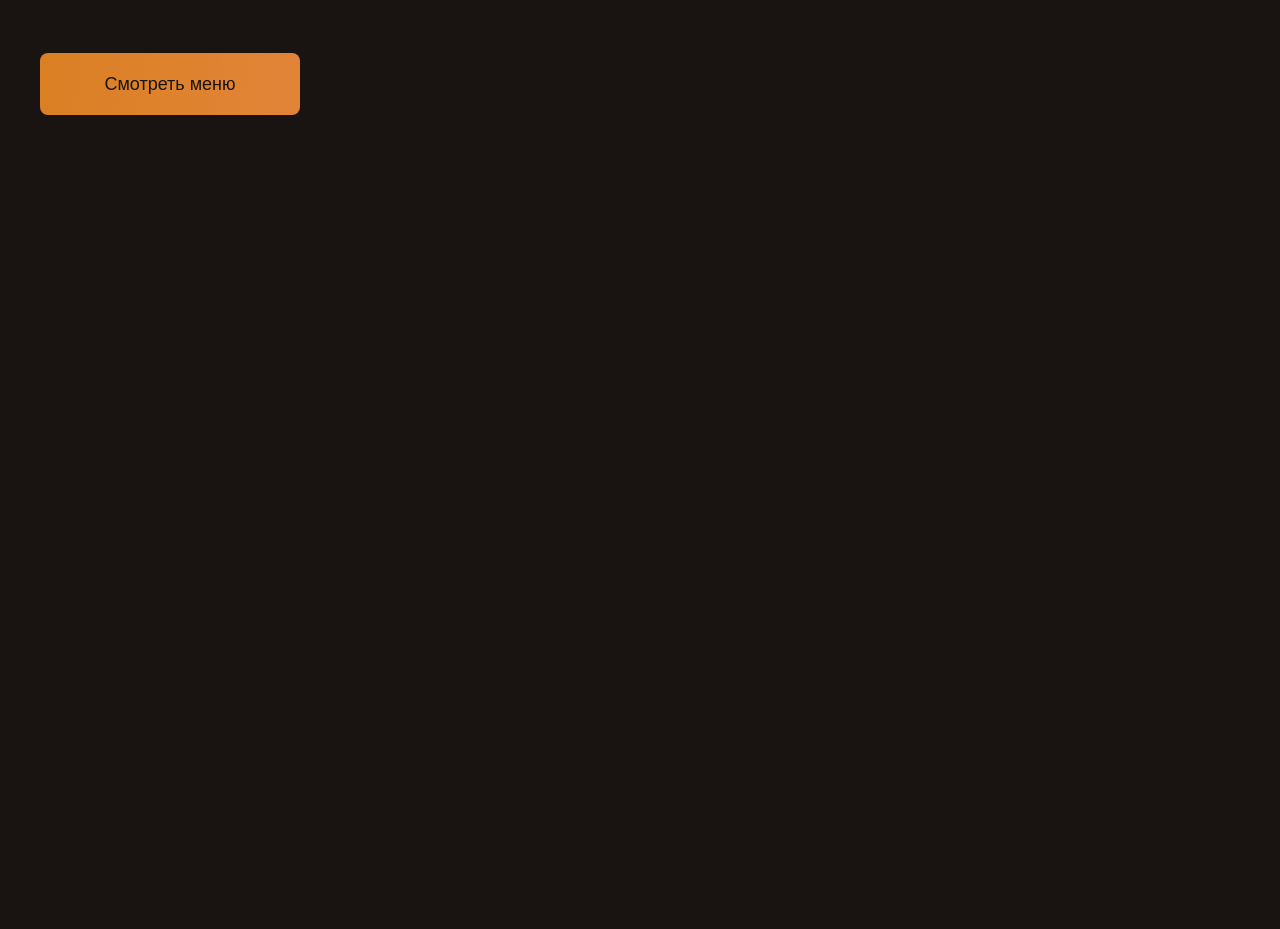
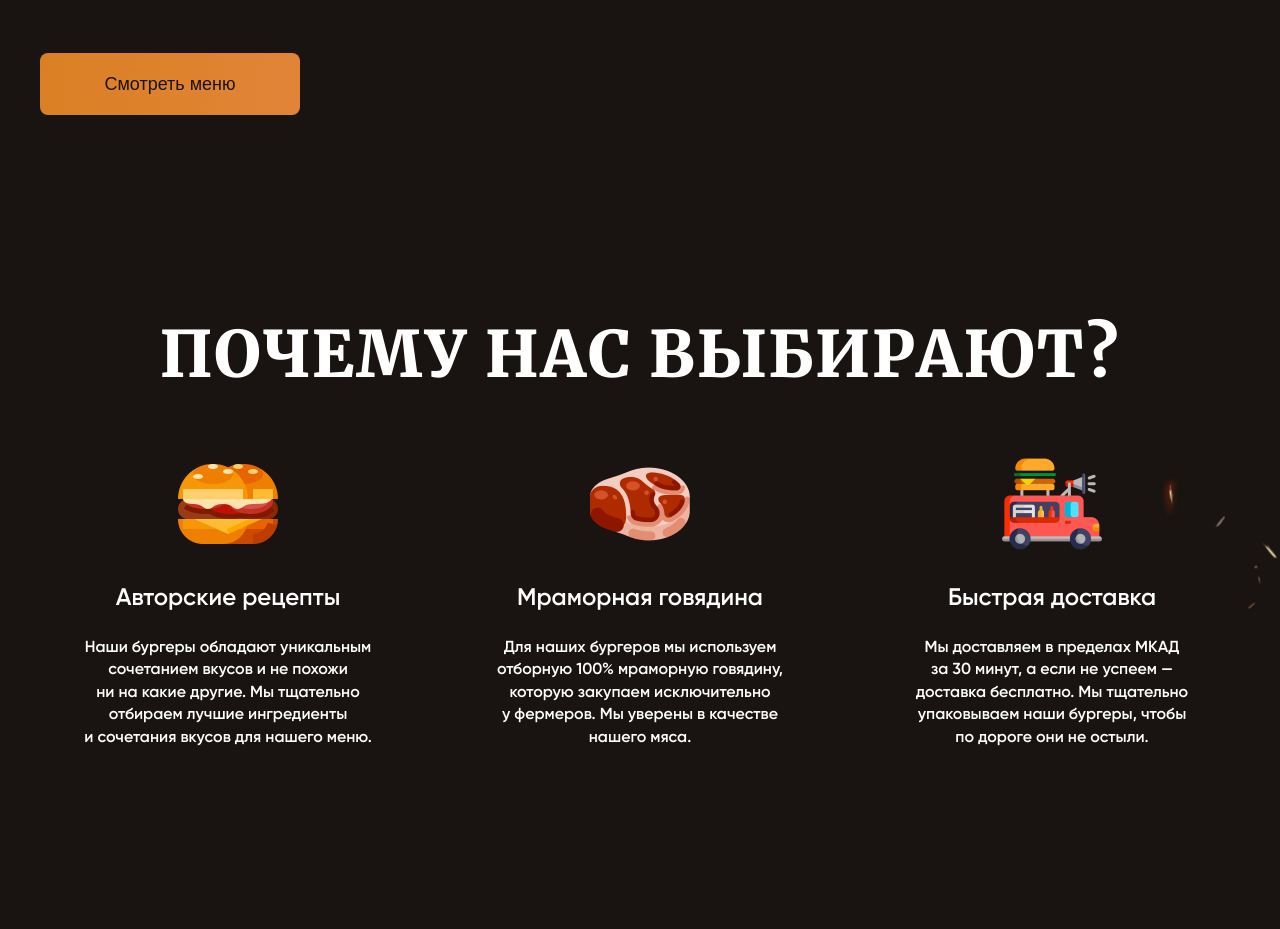
Before and after one commit to Zunickx/burger-intensive, a plain HTML site: page index.html in a window 1280 px wide. Shown: the part 766-1695 px from the top of the page. Before the commit the page ends 1080 px from the top, so only its background shows below. Drawn offline with Linux system fonts and the light colour scheme.

Commit message:
Change files index.html and style.css, create section 'why' and create rules from why

```diff
--- a/css/style.css
+++ b/css/style.css
@@ -100,7 +100,8 @@ body {
     cursor: pointer;
     margin-left: auto;
     font-size: 18px;
-    user-select: none; /* чтобы юзер не мог изменить текст */
+    user-select: none;
+    /* чтобы юзер не мог изменить текст */
 
 }
 
@@ -146,3 +147,46 @@ body {
     left: calc(100% - 991px);
 
 }
+
+.why {
+    background-image: url('../images/whybg.png');
+    background-position: top center;
+    background-repeat: no-repeat;
+    background-size: initial;
+    padding-bottom: 180px;
+}
+
+.why-title {
+    text-align: center;
+    font-family: 'Merriweather', sans-serif;
+    font-size: 64px;
+    line-height: 80px;
+    letter-spacing: 1.92px;
+    text-transform: uppercase;
+}
+
+.why-items {
+    margin-top: 60px;
+    display: grid;
+    gap: 100px;
+    grid-template-columns: repeat(3, 312px);
+    /* 3 колонки по 312px*/
+    justify-content: center;
+}
+
+.why-item {
+    text-align: center;
+
+}
+
+.why-item-title {
+    font-size: 24px;
+    line-height: 29px;
+    padding: 24px 0;
+}
+
+.why-item-text {
+    font-size: 16px;
+    line-height: 140%;
+
+}
--- a/index.html
+++ b/index.html
@@ -52,5 +52,28 @@
 
 </section>
 
+<section class="why">
+    <div class="container">
+        <div class="why-title">почему нас выбирают?</div>
+        <div class="why-items">
+            <div class="why-item">
+                <img src="/images/burger.png" alt="burger" class="why-item-image" >
+                <div class="why-item-title">Авторские рецепты</div>
+                <div class="why-item-text">Наши бургеры обладают уникальным сочетанием вкусов и не похожи ни на какие другие. Мы тщательно отбираем лучшие ингредиенты и сочетания вкусов для нашего меню.</div>
+            </div>
+            <div class="why-item">
+                <img src="/images/meat.png" alt="meat" class="why-item-image" >
+                <div class="why-item-title">Мраморная говядина</div>
+                <div class="why-item-text">Для наших бургеров мы используем отборную 100% мраморную говядину, которую закупаем исключительно у фермеров. Мы уверены в качестве нашего мяса.</div>
+            </div>
+            <div class="why-item">
+                <img src="/images/truck.png" alt="truck" class="why-item-image" >
+                <div class="why-item-title">Быстрая доставка</div>
+                <div class="why-item-text">Мы доставляем в пределах МКАД за 30 минут, а если не успеем — доставка бесплатно. Мы тщательно упаковываем наши бургеры, чтобы по дороге они не остыли.</div>
+            </div>
+        </div>
+    </div>
+</section>
+
 </body>
 </html>
```
Also changed, not shown: images/burger.png (added), images/meat.png (added), images/truck.png (added), images/whybg.png (added), 1 other file.
